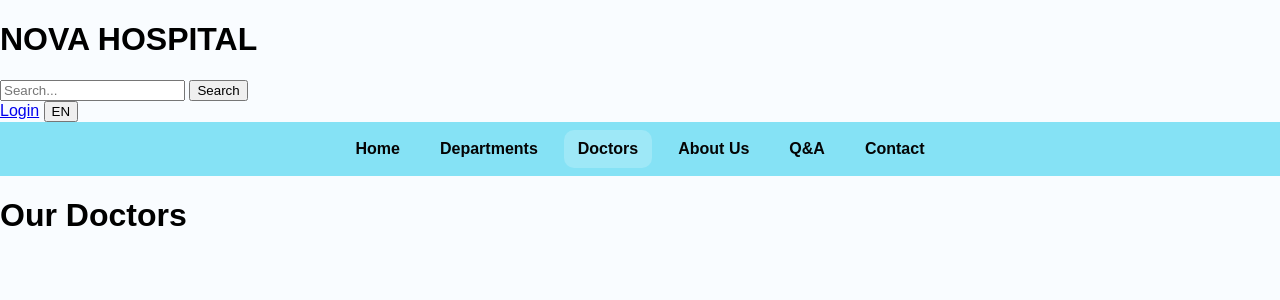
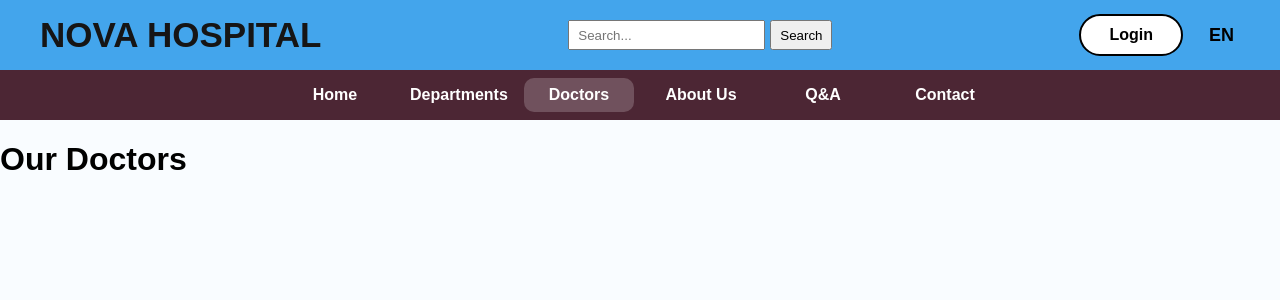
Before and after one commit to Trencmivront/Hospital-Web-System, a PHP site: page /frontend/html/global/doctors.html in a window 1280 px wide. Shown: the top 300 px of the page. Run offline with PHP 8.4, Linux system fonts and the light colour scheme.

Commit message:
Add files via upload

```diff
--- a/frontend/css/style.css
+++ b/frontend/css/style.css
@@ -1,26 +1,90 @@
-/* to control the background color that show behind the moving images*/
-.hero-section-container {
-    width: 100%;
-    background-color: #f9fbfc;
-    padding: 20px 0;
+body {
+    margin: 0;
+    font-family: Arial, sans-serif;
+    overflow-x: hidden;
 }
 
-.hero-wrapper {
-    max-width: 1200px;
-    margin: 0 auto;
+.header-container {
     display: flex;
-    gap: 12px;
-    height: 480px;
+    align-items: center;
+    justify-content: space-between;
+    height: 70px;
+    padding: 0 40px;
+    background-color: #1791e8cd;
 }
 
-.hero-main {
-    flex: 1;
-    position: relative;
-    overflow: hidden;
-    border-radius: 12px;
+.logo {
+    color: #161515;
+    font-size: 35px;
+    font-weight: bold;
+    margin: 0;
 }
 
-/*to control the moving of images*/
+.search-box {
+    display: inline-flex;
+    gap: 5px;
+}
+
+.search-box input, .search-box button {
+    height: 30px;
+    padding: 0 8px;
+}
+
+.right {
+    display: flex;
+    align-items: center;
+    gap: 20px;
+}
+
+.login-btn {
+    text-decoration: none;
+    color: black;
+    border: 2px solid black;
+    padding: 10px 28px;
+    border-radius: 30px;
+    font-weight: bold;
+    background: white;
+}
+
+.login-btn:hover {
+    background: #1d3fa6;
+    color: white;
+}
+
+.language {
+    border: none;
+    background: transparent;
+    font-size: 18px;
+    font-weight: bold;
+    cursor: pointer;
+}
+
+nav {
+    background-color: #350919e0;
+    font-weight: bold;
+    padding: 8px;
+    text-align: center;
+}
+
+nav a {
+    display: inline-block;
+    width: 110px;
+    color: white;
+    text-decoration: none;
+    padding: 8px;
+}
+nav a:hover {
+    background-color: #1d3fa6;
+    border-radius: 8px;
+}
+
+.hero {
+    width: 100%;
+    height: 90vh;
+    overflow: hidden;
+    position: relative;
+}
+
 .slider {
     display: flex;
     width: 300%;
```
Also changed, not shown: other parts of frontend/css/style.css (+87 -125 lines).
